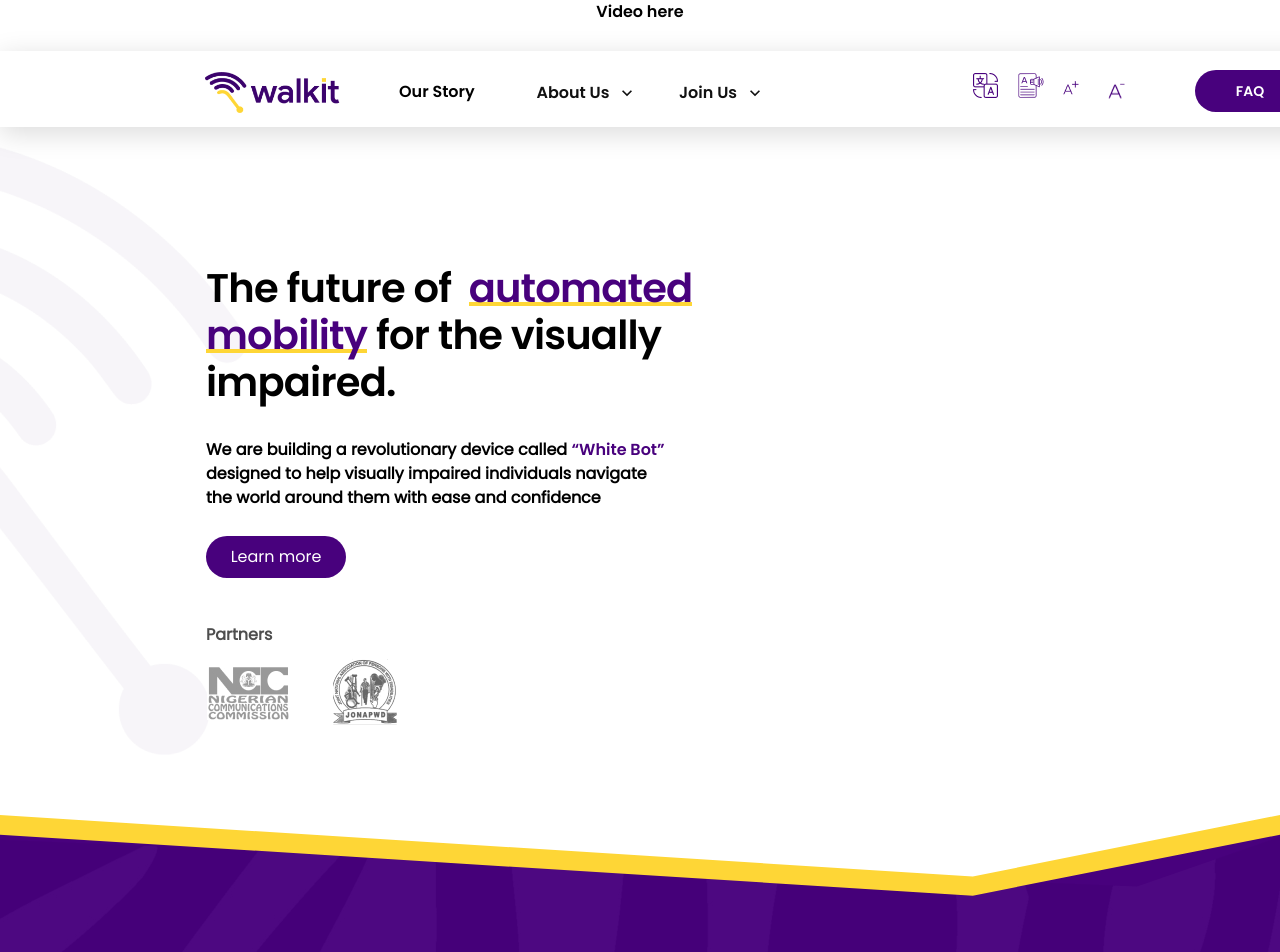
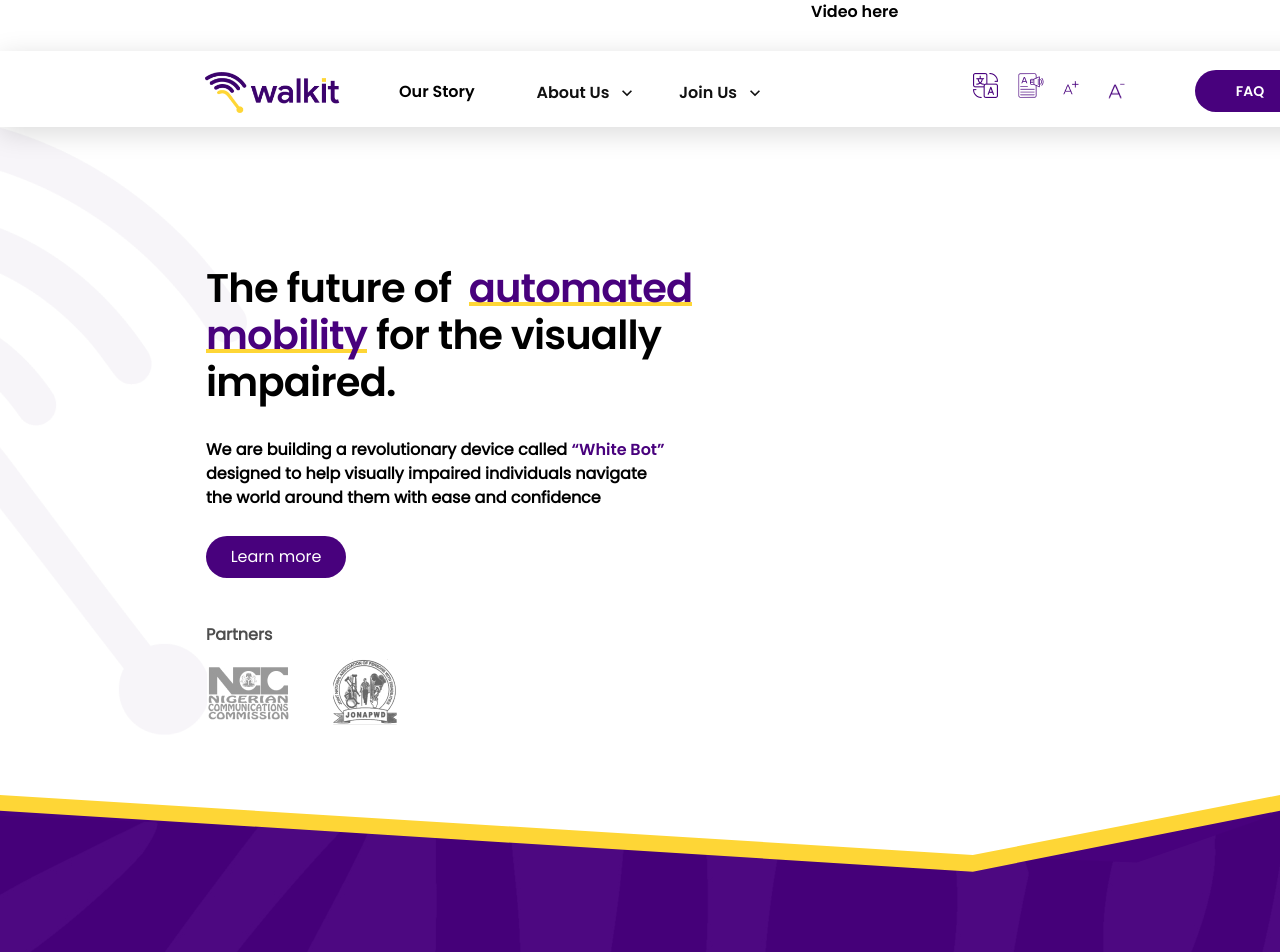
Before and after one commit to ini-hub/WALK-IT, a React (Create React App) app: page / in a window 1280 px wide. Shown: the top 952 px of the page. Built offline with nearby package versions, Linux system fonts and the light colour scheme.

Commit message:
updated things

```diff
--- a/src/components/Community.jsx
+++ b/src/components/Community.jsx
@@ -167,11 +167,10 @@ const Community = () => {
                 color: "#F3F3F3",
               }}
             >
-              Make change happen
+              <a href="/" style={{color:'#fff', fontFamily:'PoppinsRegular'}}>Make change happen</a>
             </p>
             <button
               style={{
-                fontFamily: "PoppinsRegular",
                 width: "140px",
                 height: "42px",
                 left: "645px",
@@ -185,7 +184,7 @@ const Community = () => {
                 fontWeight: 500,
               }}
             >
-              Volunteer
+              <a href="/" style={{color:'#fff', fontFamily:'PoppinsRegular'}}>Volunteer</a>
             </button>
           </div>
           <div>
@@ -256,7 +255,7 @@ const Community = () => {
                 fontWeight: 500,
               }}
             >
-              Join
+             <a href="/" style={{color:'#fff', fontFamily:'PoppinsRegular'}}>Join</a>
             </button>
           </div>
         </div>
--- a/src/components/FutureSection.jsx
+++ b/src/components/FutureSection.jsx
@@ -7,7 +7,7 @@ import logoright from "../assets/images/logo-right.png";
 const FutureSection = () => {
   return (
     <>
-      <div display="flex">
+      <Box>
         <Box
           sx={{
             paddingTop: 5,
@@ -16,9 +16,10 @@ const FutureSection = () => {
             backgroundRepeat: "no-repeat",
             position: "absolute",
             width: "621px",
-            height: "721px",
+            height: "600px",
             left: "0px",
-            top: "130px",
+            top: "110px",
+            //  backgroundColor:'black',
           }}
         >
         </Box>
@@ -26,6 +27,7 @@ const FutureSection = () => {
         <Box
           sx={{
             position: "absolute",
+            // backgroundColor:'black',
             top: "265px",
             left: "206px",
           }}
@@ -35,6 +37,7 @@ const FutureSection = () => {
               position: "absolute",
               width: "490px",
               height: "317px",
+              // backgroundColor:'black'
             }}
           >
             <Typography
@@ -51,7 +54,7 @@ const FutureSection = () => {
               }}
             >
               The future of &nbsp;
-              <p
+              <span
                 style={{
                   borderBottom: "4px solid white",
                   display: "inline-block",
@@ -62,7 +65,7 @@ const FutureSection = () => {
                 }}
               >
                 automated
-              </p>
+              </span>
               <span
                 style={{
                   borderBottom: "4px solid white",
@@ -151,6 +154,8 @@ const FutureSection = () => {
         </Box>
         <Box
           sx={{
+            position:'absolute',
+            left:'811px',
             textAlign: "center",
             justifyContent: "center",
             alignItems: "center",
@@ -158,14 +163,14 @@ const FutureSection = () => {
         >
           <Typography>Video here</Typography>
         </Box>
-      </div>
+      </Box>
     </>
   );
 };
 
 export default FutureSection;
 const learnMoreButton = {
-  "margin-top": "20px",
+  "marginTop": "20px",
 };
 const partnerStyle = {
   width: "100%",
--- a/src/components/MainNavigation.jsx
+++ b/src/components/MainNavigation.jsx
@@ -158,7 +158,7 @@ const MainNavigation = () => {
                   fontFamily: "PoppinsRegular",
                 }}
               >
-                Mission & Mission
+                Mission & Vision
               </span>
             </MenuItem>
           </StyledMenu>
--- a/src/components/TargetSection.jsx
+++ b/src/components/TargetSection.jsx
@@ -6,17 +6,15 @@ import React from "react";
 const TargetSection = () => {
   return (
     <>
-    <div style={{
-      position:'relative'
-    }}>
+    <div>
       <div
         style={{
           position: "absolute",
-          top: "770px",
+          top: "750px",
           backgroundColor: "#FED636",
           height: "150px",
           width:'100%',
-          clipPath: "polygon(0% 14%, 0% 100%, 100% 100%, 100% 14%, 76% 55%)",
+          clipPath: "polygon(0% 30%, 0% 100%, 100% 100%, 100% 30%, 76% 70%)",
         }}
       >
       </div>
```
